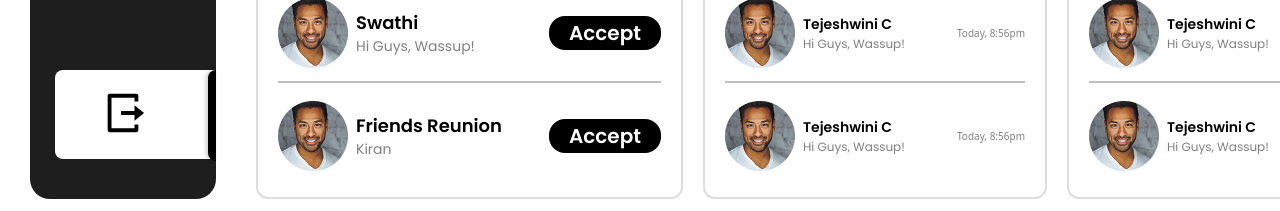
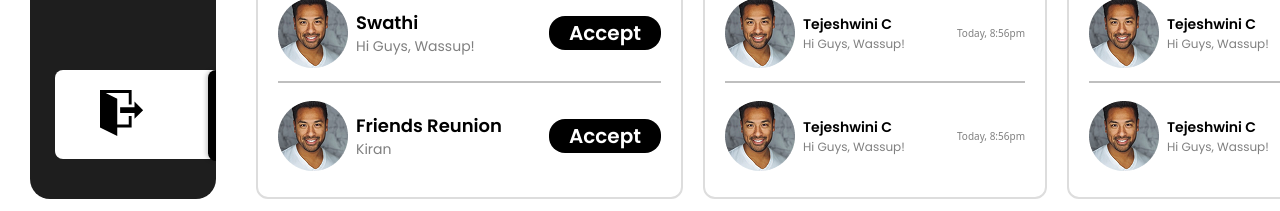
Before and after one commit to rbriday/chattingApp, a React (Vite) app: page / in a window 1280 px wide. Shown: the part 609-820 px from the top of the page. Built offline with nearby package versions, Linux system fonts and the light colour scheme; no server answers; sample sign-in values are in the browser's storage.

Commit message:
logout and local stroge data deleted

```diff
--- a/src/components/Pages/Registration.jsx
+++ b/src/components/Pages/Registration.jsx
@@ -6,10 +6,13 @@ import { FaEyeSlash } from "react-icons/fa";
 import { getAuth, createUserWithEmailAndPassword, sendEmailVerification } from "firebase/auth";
 import { Bounce, ToastContainer, toast } from "react-toastify";
 import { BeatLoader } from "react-spinners";
+import { getDatabase, ref, set } from "firebase/database";
+
 
 const Registration = () => {
   const auth = getAuth();
   const navigate = useNavigate();
+  const db = getDatabase();
 
   //react spinners state
   const [loader, setLoader] = useState(false);
@@ -75,6 +78,12 @@ const Registration = () => {
           sendEmailVerification(auth.currentUser)
           console.log(user, "hello");
           toast.success("Registration Successfully Done. Plaese veryfi your email");
+          set(ref(db, 'users/' + user.user.uid ), {
+    username: fullName,
+    email: email,
+    password: password,
+
+  });
           setTimeout(() => {
             navigate("/login");
           }, 2000);
@@ -86,9 +95,10 @@ const Registration = () => {
         .catch((error) => {
           const errorCode = error.code;
           const errorMessage = error.message;
-          toast.error("This Email-Already-In-Use")
+          toast.error("This Email-Already-In-Use");
           console.log(errorCode);
           console.log(errorMessage)
+          setLoader(false)
 
         });
     }
--- a/src/components/SideNavbar/SideNavbar.jsx
+++ b/src/components/SideNavbar/SideNavbar.jsx
@@ -1,28 +1,44 @@
-import profile from "../../assets/profile.png"
+import profile from "../../assets/profile.png";
 import { LiaHomeSolid } from "react-icons/lia";
 import { AiTwotoneMessage } from "react-icons/ai";
 import { MdOutlineSettings } from "react-icons/md";
-import { RiLogoutBoxRLine } from "react-icons/ri";
-
+import { ImExit } from "react-icons/im";
+import { getAuth, signOut } from "firebase/auth";
+import { useNavigate } from "react-router";
 
 const SideNavbar = () => {
+  const auth = getAuth();
+  const navigate = useNavigate()
+
+  const handleSignOut = () => {
+    signOut(auth).then((user) => {
+        localStorage.removeItem('userInfo', (user));
+        setTimeout(() => {
+            navigate("/login")
+        }, 2000);
+      console.log(user);
+    });
+  };
   return (
-        <div className='bg-[#1E1E1E] w-[186px] rounded-[20px] py-[38px]'>
+    <div className="bg-[#1E1E1E] w-[186px] rounded-[20px] py-[38px]">
       <div className="flex-col">
         <div className="flex justify-center pb-[78px]">
-                    <img src= {profile} alt="#profile" />
+          <img src={profile} alt="#profile" />
         </div>
         <div className="mb-[20px] relative pt-[20px] pb-[25px] before:absolute before:content-[' '] before:top-0 before:right-0 before:bg-white before:w-[161px] before:h-[89px] before:rounded-s-lg before:z-[-1] z-[1]  pl-[70px] after:absolute after:content-[' '] after:top-0 after:right-0 after:bg-black after:w-[8px] after:h-full after:rounded-s-lg after:[box-shadow:-2px_0px_4px_0px_rgba(0,0,0,0.2)] cursor-pointer">
-                    <LiaHomeSolid size={46} className="text-black"/>
+          <LiaHomeSolid size={46} className="text-black" />
         </div>
         <div className="mb-[20px] relative pt-[20px] pb-[25px] before:absolute before:content-[' '] before:top-0 before:right-0 before:bg-white before:w-[161px] before:h-[89px] before:rounded-s-lg before:z-[-1] z-[1]  pl-[70px] after:absolute after:content-[' '] after:top-0 after:right-0 after:bg-black after:w-[8px] after:h-full after:rounded-s-lg after:[box-shadow:-2px_0px_4px_0px_rgba(0,0,0,0.2)] cursor-pointer">
-                    <AiTwotoneMessage size={46} className="text-black"/>
+          <AiTwotoneMessage size={46} className="text-black" />
         </div>
         <div className="mb-[20px] relative pt-[20px] pb-[25px] before:absolute before:content-[' '] before:top-0 before:right-0 before:bg-white before:w-[161px] before:h-[89px] before:rounded-s-lg before:z-[-1] z-[1]  pl-[70px] after:absolute after:content-[' '] after:top-0 after:right-0 after:bg-black after:w-[8px] after:h-full after:rounded-s-lg after:[box-shadow:-2px_0px_4px_0px_rgba(0,0,0,0.2)] cursor-pointer">
-                    <MdOutlineSettings size={46} className="text-black"/>
+          <MdOutlineSettings size={46} className="text-black" />
         </div>
-                <div className="mt-[120px] relative pt-[20px] pb-[25px] before:absolute before:content-[' '] before:top-0 before:right-0 before:bg-white before:w-[161px] before:h-[89px] before:rounded-s-lg before:z-[-1] z-[1]  pl-[70px] after:absolute after:content-[' '] after:top-0 after:right-0 after:bg-black after:w-[8px] after:h-full after:rounded-s-lg after:[box-shadow:-2px_0px_4px_0px_rgba(0,0,0,0.2)] cursor-pointer">
-                    <RiLogoutBoxRLine size={46} className="text-black"/>
+        <div
+          className="mt-[120px] relative pt-[20px] pb-[25px] before:absolute before:content-[' '] before:top-0 before:right-0 before:bg-white before:w-[161px] before:h-[89px] before:rounded-s-lg before:z-[-1] z-[1]  pl-[70px] after:absolute after:content-[' '] after:top-0 after:right-0 after:bg-black after:w-[8px] after:h-full after:rounded-s-lg after:[box-shadow:-2px_0px_4px_0px_rgba(0,0,0,0.2)] cursor-pointer"
+          onClick={handleSignOut}
+        >
+          <ImExit size={46} className="text-black" />
         </div>
       </div>
     </div>
--- a/src/components/firebase/firebaseConfig.js
+++ b/src/components/firebase/firebaseConfig.js
@@ -5,8 +5,9 @@ import { initializeApp } from "firebase/app";
 
 // Your web app's Firebase configuration
 const firebaseConfig = {
-  apiKey: "AIzaSyBYO6lfMIMSJaugCHx6Px0olVk4OL2ia9g",
+   apiKey: "AIzaSyBYO6lfMIMSJaugCHx6Px0olVk4OL2ia9g",
   authDomain: "chatting-5e53b.firebaseapp.com",
+  databaseURL: "https://chatting-5e53b-default-rtdb.firebaseio.com",
   projectId: "chatting-5e53b",
   storageBucket: "chatting-5e53b.firebasestorage.app",
   messagingSenderId: "593085063863",
```
Lines whose indentation alone changed are shown as unchanged.
